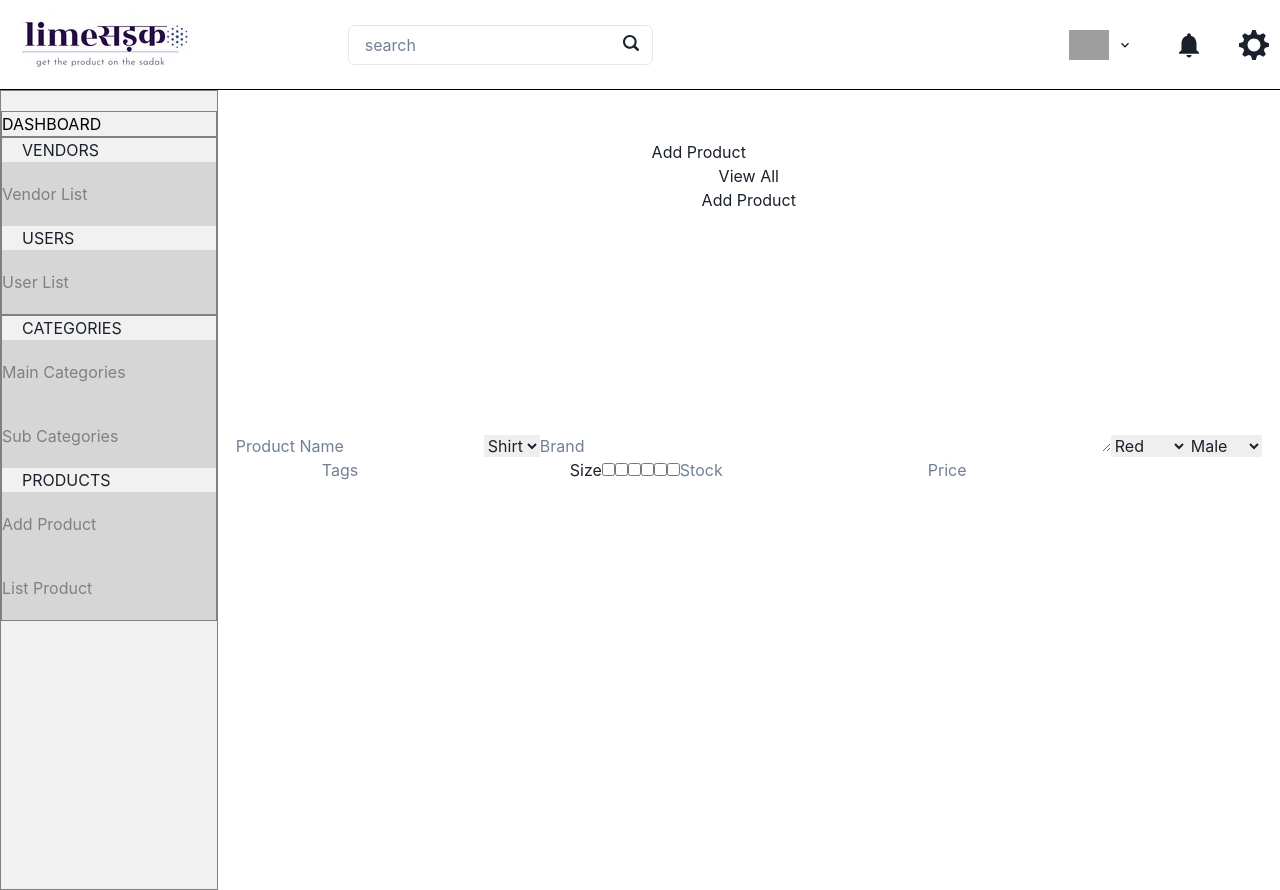
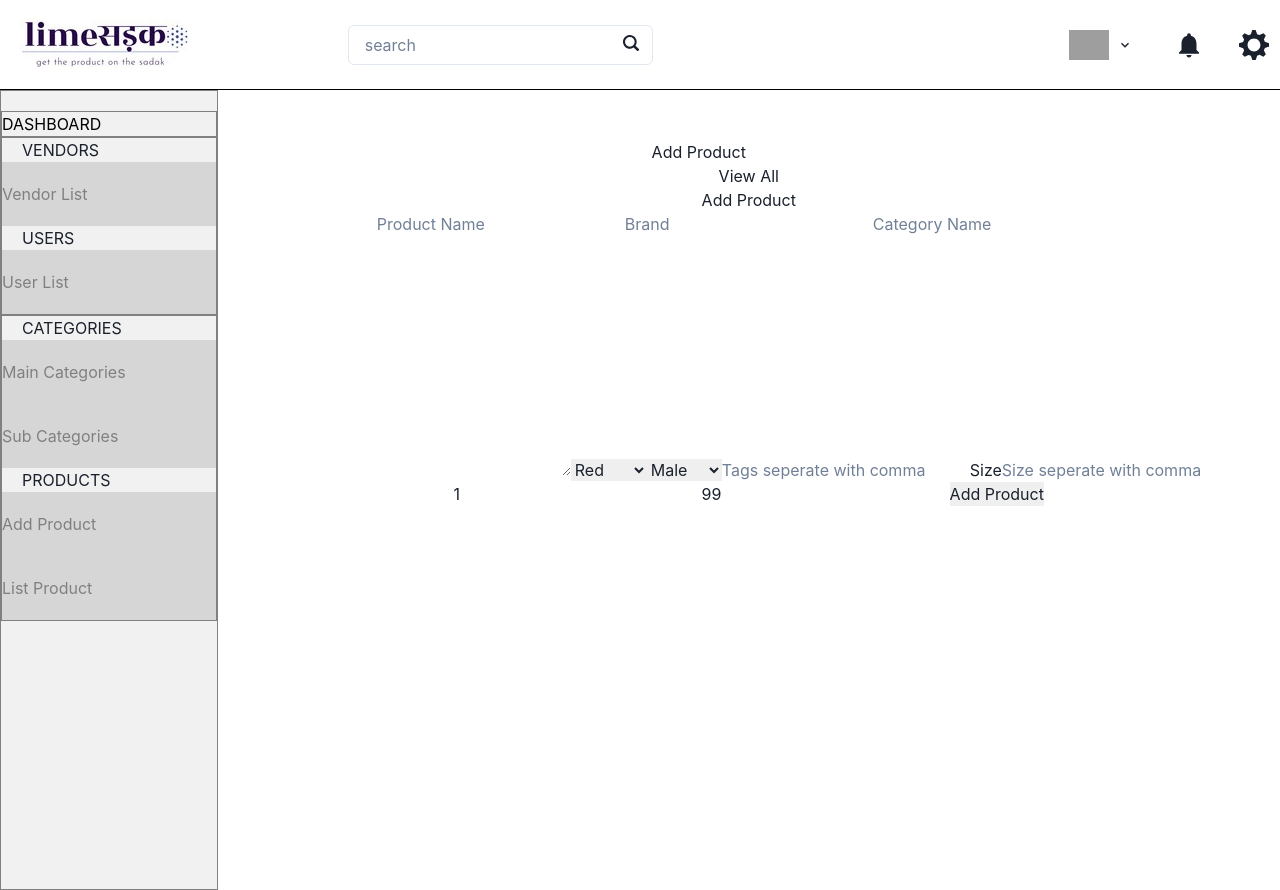
Before and after one commit to rahul2437/LimeSadak.com, a React (Create React App) app in the folder frontend/: page /add-product in a window 1280 px wide. Built offline with nearby package versions, Linux system fonts and the light colour scheme; grey boxes are pictures that could not be loaded.

Commit message:
Add product

```diff
--- a/frontend/src/admin/products/AddProduct.jsx
+++ b/frontend/src/admin/products/AddProduct.jsx
@@ -1,15 +1,57 @@
-import React from 'react'
-import style from './AddProduct.module.css'
-import AdminNavbar from '../../components/adminNavbar/AdminNavbar'
-import AdminSidebar from '../../components/adminSidebar/AdminSidebar'
+import axios from "axios";
+import React, { useState } from "react";
+import AdminNavbar from "../../components/adminNavbar/AdminNavbar";
+import AdminSidebar from "../../components/adminSidebar/AdminSidebar";
+import style from "./AddProduct.module.css";
+const initState = {
+  name: "",
+  brand: "",
+  description: "",
+  category: "",
+  color: "",
+  gender: "",
+  tags: "",
+  size: "",
+  stock: 1,
+  price: 99,
+};
 
 const AddProduct = () => {
+  const [product, setProduct] = useState(initState);
+
+  const addProduct = (e) => {
+    e.preventDefault();
+    console.log(product);
+    const headers = {
+      "Content-Type": `application/json`,
+      Authorization: `eyJhbGciOiJIUzI1NiIsInR5cCI6IkpXVCJ9.eyJfaWQiOiI2M2M5MWRhMDA5ZDZhZThmOWI2NjYyNDgiLCJyb2xlIjoidmVuZG9yIiwiaWF0IjoxNjc0MjE3NDgzLCJleHAiOjE2NzQyMjgyODN9.mb3gIOY6CGPIiuE2w6N0-TUNkWhx0HVBFZuT6jcL-W8`,
+    };
+    axios
+      .post(
+        `https://general-icicle-9828.vercel.app/products/add`,
+        product,
+        headers
+      )
+      .then(function (response) {
+        console.log(response);
+      })
+      .catch(function (error) {
+        console.log(error);
+      });
+  };
+
+  const data = (e) => {
+    const { name, value } = e.target;
+    setProduct((prev) => {
+      return { ...prev, [name]: value };
+    });
+  };
   return (
     <>
-    <AdminNavbar/>
+      <AdminNavbar />
       <div className={style.addProduct}>
         <div className={style.left}>
-            <AdminSidebar/>
+          <AdminSidebar />
         </div>
         <div className={style.right}>
           <div className={style.section1}>
@@ -18,45 +60,82 @@ const AddProduct = () => {
           </div>
           <div className={style.section2}>
             <h2>Add Product</h2>
-                <form>
+            <form onSubmit={addProduct}>
               <div className={style.row1}>
-                        <input type="text" placeholder='Product Name' />
-                        <select name="categories" id="categories">
-                            <option value="shirt">Shirt</option>
-                            <option value="top">Top</option>
-                        </select>
-                        <input type="text" placeholder='Brand' />
-                        <textarea name="desc" id="desc" cols="30" rows="10"></textarea>
-                        <select name="color" id="color">
+                <input
+                  name="name"
+                  value={product.name}
+                  onChange={(e) => data(e)}
+                  type="text"
+                  placeholder="Product Name"
+                />
+                <input
+                  name="brand"
+                  value={product.brand}
+                  onChange={(e) => data(e)}
+                  type="text"
+                  placeholder="Brand"
+                />
+                <input
+                  name="category"
+                  value={product.category}
+                  onChange={(e) => data(e)}
+                  type="text"
+                  placeholder="Category Name"
+                />
+                <textarea
+                  value={product.description}
+                  onChange={(e) => data(e)}
+                  name="description"
+                  id="desc"
+                  cols="30"
+                  rows="10"
+                ></textarea>
+                <select onChange={(e) => data(e)} name="color" id="color">
                   <option value="red">Red</option>
                   <option value="blue">Blue</option>
                   <option value="orange">Orange</option>
                   <option value="yellow">Yellow</option>
                 </select>
-                        <select name="gender" id="gender">
+                <select onChange={(e) => data(e)} name="gender" id="gender">
                   <option value="male">Male</option>
                   <option value="female">Female</option>
                 </select>
-                        <input type="text" placeholder='Tags' />
+                <input
+                  onChange={(e) => data(e)}
+                  name="tags"
+                  type="text"
+                  placeholder="Tags seperate with comma"
+                />
                 <label>Size</label>
-                        <input type="checkbox" name="XS" id="extra-small" />
-                        <input type="checkbox" name="S" id="small" />
-                        <input type="checkbox" name="M" id="medium" />
-                        <input type="checkbox" name="L" id="large" />
-                        <input type="checkbox" name="XL" id="extra-large" />
-                        <input type="checkbox" name="XXL" id="supper-large" />
-                        <input type="number" placeholder='Stock' />
-                        <input type="number" placeholder='Price' />
+                <input
+                  onChange={(e) => data(e)}
+                  name="size"
+                  type="text"
+                  placeholder="Size seperate with comma"
+                />
+                <input
+                  name="stock"
+                  value={product.stock}
+                  onChange={(e) => data(e)}
+                  type="number"
+                  placeholder="Stock"
+                />
+                <input
+                  name="price"
+                  value={product.price}
+                  onChange={(e) => data(e)}
+                  type="number"
+                  placeholder="Price"
+                />
+                <input type="submit" value="Add Product" />
               </div>
             </form>
           </div>
-
         </div>
-
-
       </div>
     </>
-  )
-}
+  );
+};
 
-export default AddProduct
+export default AddProduct;
```
Also changed, not shown: 1 other file (tests, documents, lock files or other folders). Lines whose indentation alone changed are shown as unchanged.
